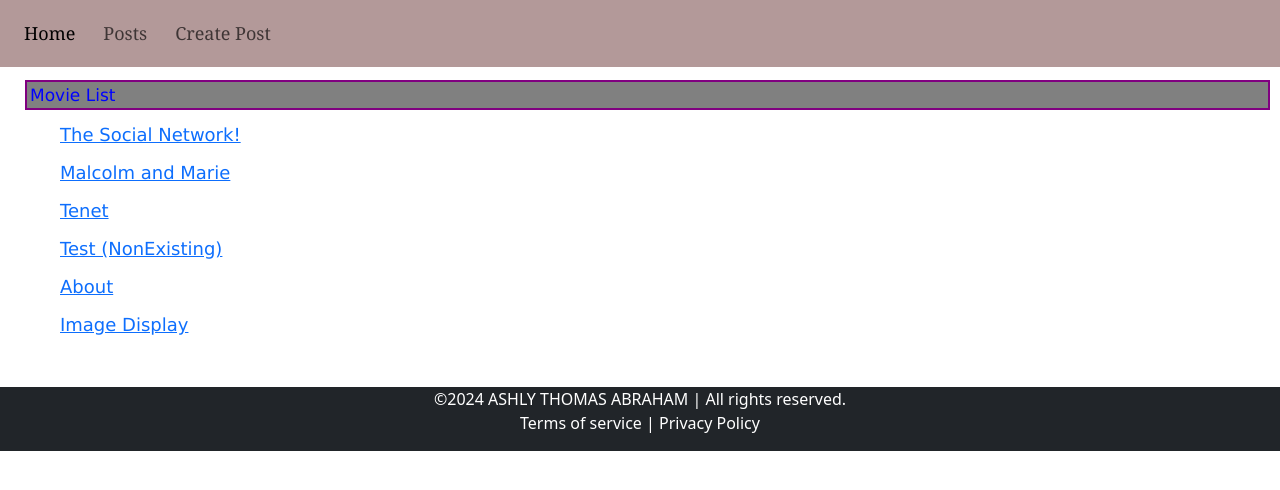
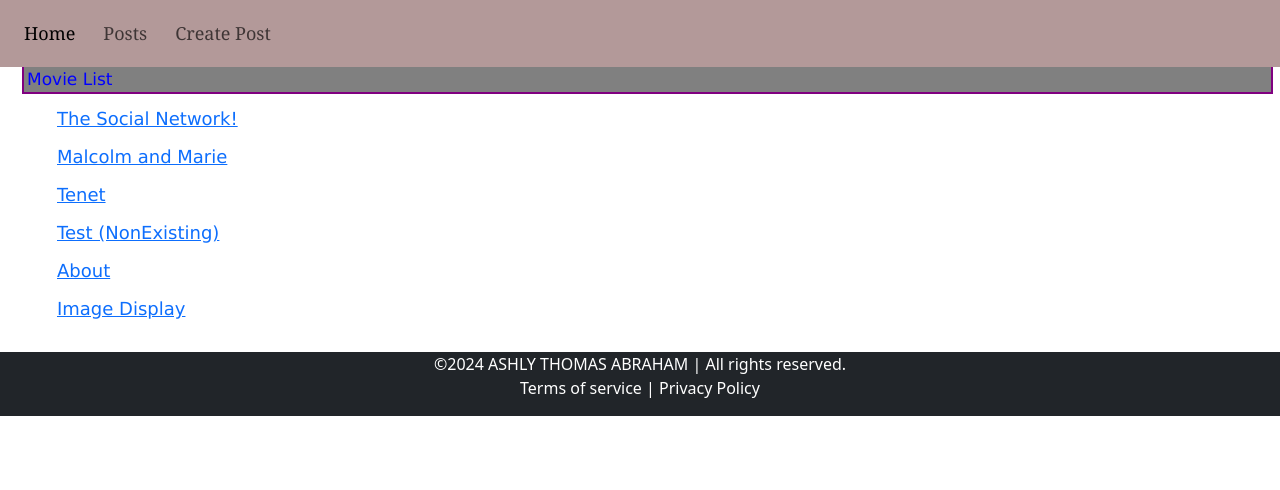
Before and after one commit to ashly-dxb/next-app, a Next.js app: page / in a window 1280 px wide. Shown: the top 490 px of the page. Built offline with nearby package versions, Linux system fonts and the light colour scheme.

Commit message:
display fixes

```diff
--- a/container.module.css
+++ b/container.module.css
@@ -6,8 +6,8 @@
 
 .myContainer,
 .container {
-    padding: 20px 10px;
-    margin: 10px auto 10px;
+    padding: 4px 7px;
+    margin: 7px auto 7px;
 
     font-family: "Verdana";
     font-size: 15px;
--- a/pages/posts/ListPosts.js
+++ b/pages/posts/ListPosts.js
@@ -62,7 +62,7 @@ export default function ListPosts() {
           <div
             className={`d-flex flex-md-row px-1 my-1 py-2 align-items-center rounded fw-bold`}
           >
-            <div className="flex-column col-md-3 col-sm-1 col-4">Title</div>
+            <div className="flex-column col-md-3 col-sm-1 col-5">Title</div>
             <div className="flex-column col-md-4 col-sm-1 col-1 d-none d-lg-block">
               Description
             </div>
@@ -79,7 +79,7 @@ export default function ListPosts() {
                 key={index}
               >
                 <div
-                  className={`flex-column col-md-3 col-sm-1 col-4 ${styles.textEllipsis}`}
+                  className={`flex-column col-md-3 col-sm-1 col-5 ${styles.textEllipsis}`}
                 >
                   {item.title}
                 </div>
@@ -89,7 +89,7 @@ export default function ListPosts() {
                 <div className="flex-column col-md-3 col-sm-1 col-4">
                   {moment(item.createdDate).format("YYYY-MM-DD HH:mm")}
                 </div>
-                <div className="flex-column col-md-2 col-sm-1 col-4">
+                <div className="flex-column col-md-2 col-sm-1 col-3">
                   <Link
                     href={{
                       pathname: "/posts/ViewPost",
```
